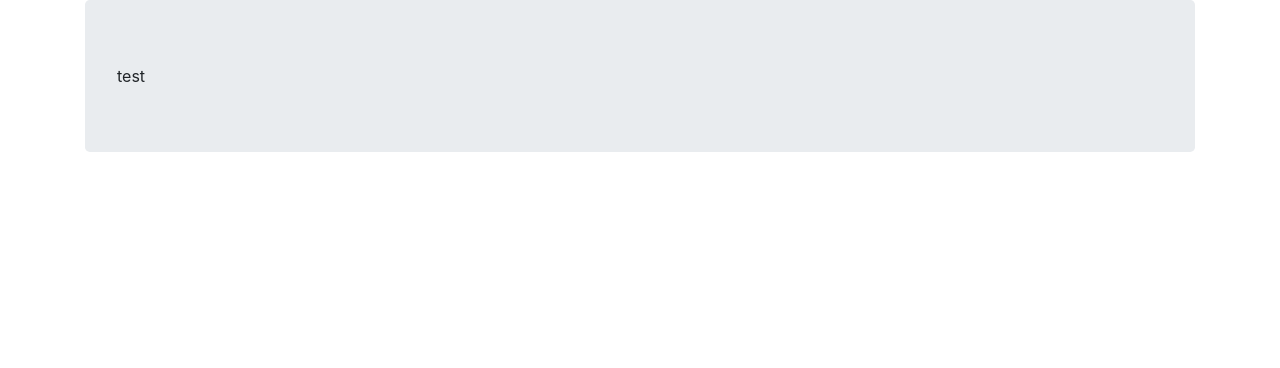
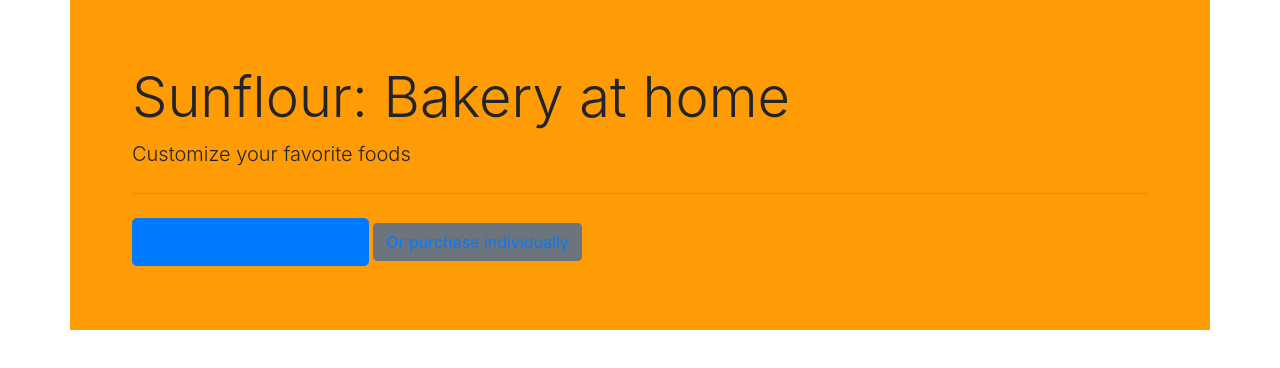
Before and after one commit to BeardedSwitchDragon/sunflour, a plain HTML site: page index.html in a window 1280 px wide. Drawn offline with nearby package versions, Linux system fonts and the light colour scheme.

Commit message:
currently awaiting color scheme, looks quite hard on the eyes

```diff
--- a/index.html
+++ b/index.html
@@ -7,8 +7,16 @@
     <link rel="stylesheet" href="https://stackpath.bootstrapcdn.com/bootstrap/4.5.0/css/bootstrap.min.css" integrity="sha384-9aIt2nRpC12Uk9gS9baDl411NQApFmC26EwAOH8WgZl5MYYxFfc+NcPb1dKGj7Sk" crossorigin="anonymous">
 </head>
 <body>
-    <div class="container">
-        <div class="jumbotron">test</div>
+    <div class="container" id="contentParent">
+        <div class="container">
+            <div class="jumbotron" style="background:transparent !important">
+                <h1 class="display-4"> Sunflour: Bakery at home</h1>
+                <p class="lead">Customize your favorite foods</p>
+                <hr class="my-4">
+                <button type="button" class="btn btn-primary btn-lg"><a href="subscriptionInfo.html">Starting at $15/month</a></button>
+                <button type="button" class="btn btn-secondary"><a href="subscriptionInfo.html">Or purchase individually</a></button>
+            </div>
+        </div>
     </div>
 
 
--- a/master.css
+++ b/master.css
@@ -0,0 +1,3 @@
+.container {
+   background-color: #ff9b05;
+}
```
Also changed, not shown: subscriptionInfo.html (added).
